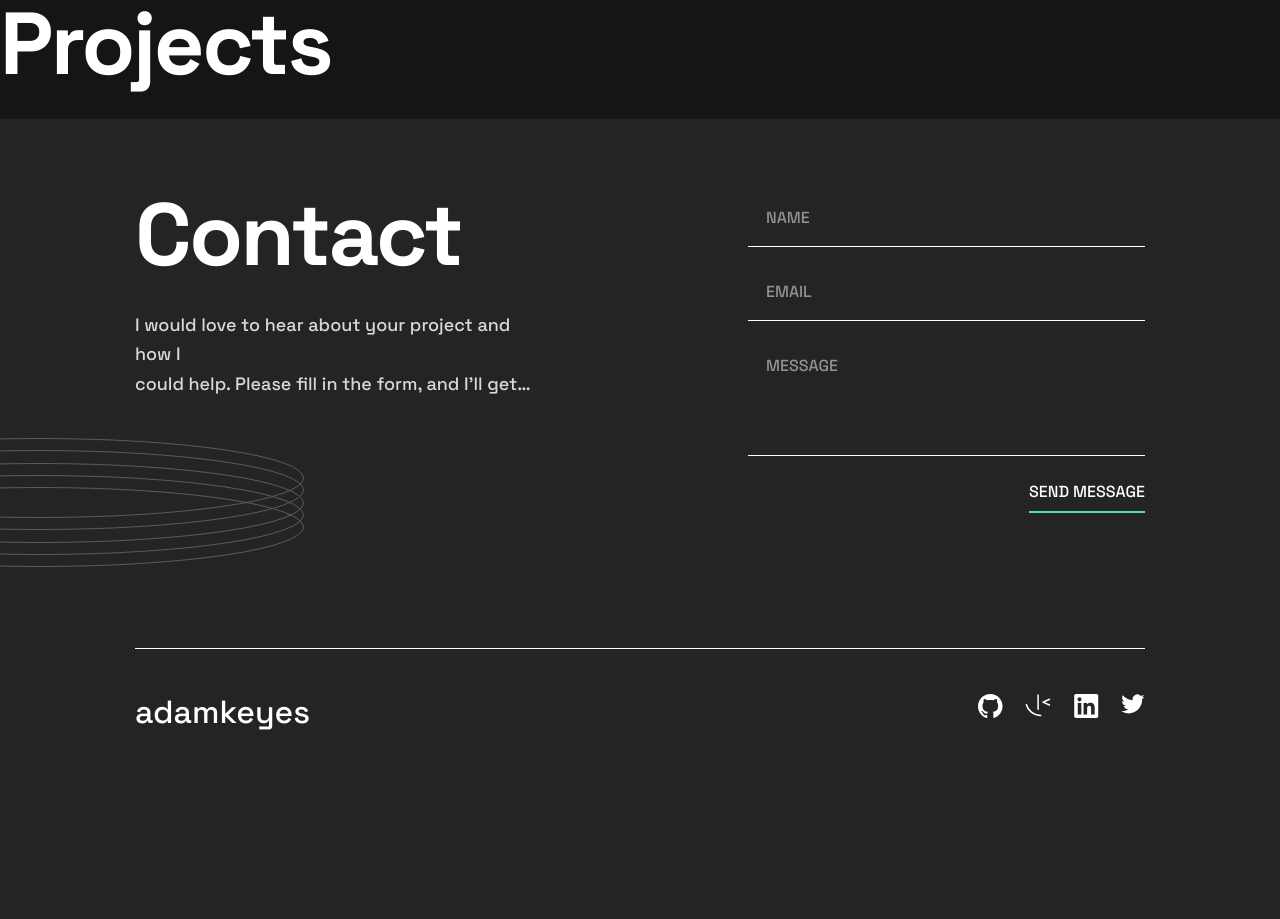
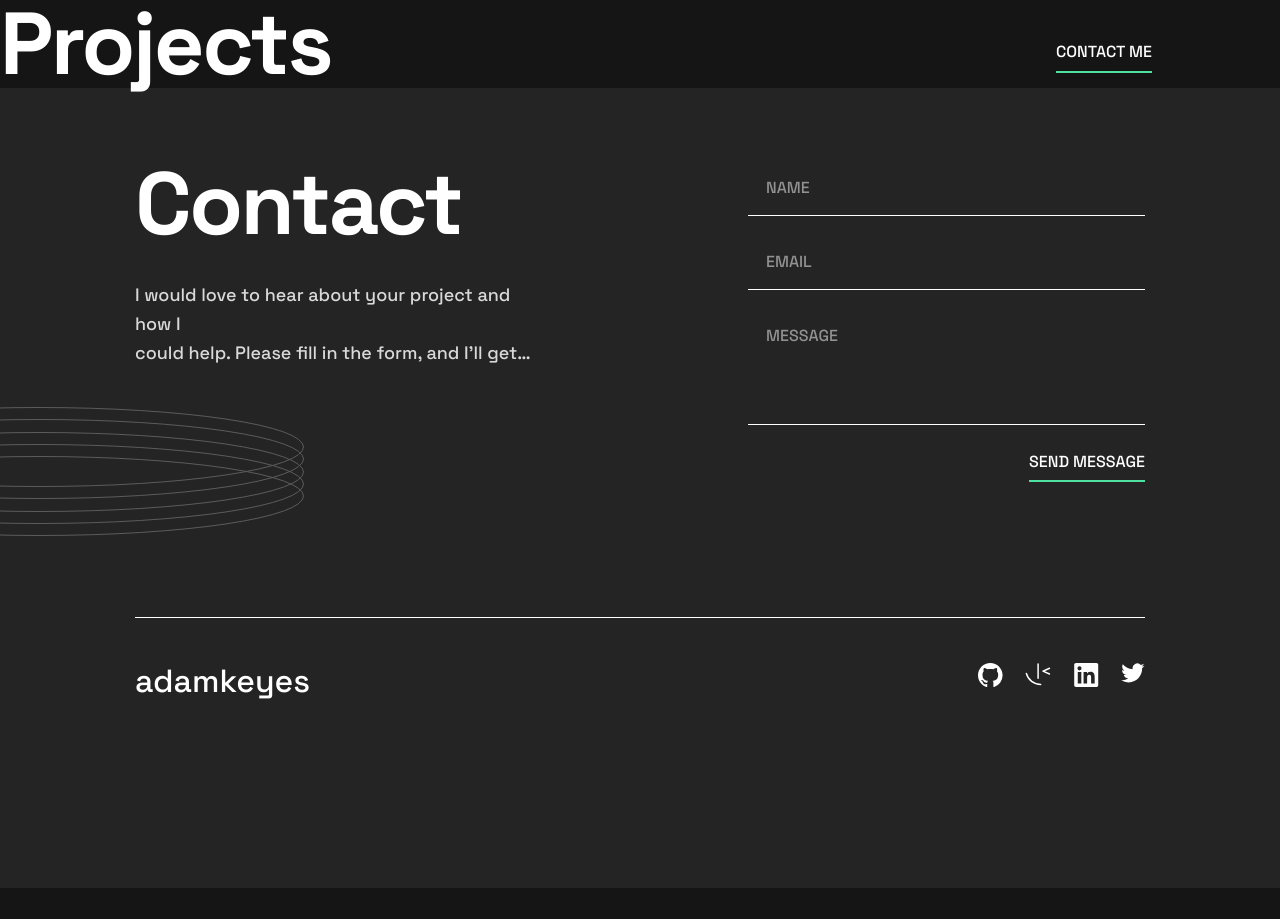
Before and after one commit to mickeycv120/single-page-portfolio, a React (Vite) app: page / in a window 1280 px wide. After the commit the page ends 888 px from the top, so only its background shows below. Built offline with nearby package versions, Linux system fonts and the light colour scheme.

Commit message:
Extract project types into shared module

```diff
--- a/src/data/projects.json
+++ /dev/null
@@ -1,3 +0,0 @@
-{
-
-}
--- /dev/null
+++ b/src/data/projects.ts
@@ -0,0 +1,9 @@
+import type { Project } from "../types/project-type";
+export const data: Project[] = [
+  {
+    id: 0,
+    image: "",
+    title: "",
+    skills: [],
+  },
+];
--- a/src/sections/Projects.tsx
+++ b/src/sections/Projects.tsx
@@ -1,8 +1,14 @@
+import { Card } from "../components/Card";
+
 export const Projects = () => {
   return (
     <section>
-      <h1 className="">Projects</h1>
-      <button></button>
+      <div className="flex items-center justify-between">
+        <h1>Projects</h1>
+        <button>CONTACT ME</button>
+      </div>
+
+      <div>{}</div>
     </section>
   );
 };
--- /dev/null
+++ b/src/types/project-type.ts
@@ -0,0 +1,6 @@
+export type Project = {
+  id: number;
+  image: string;
+  title: string;
+  skills: string[];
+};
```
Also changed, not shown: src/components/Card.tsx (+1 -6 lines).
